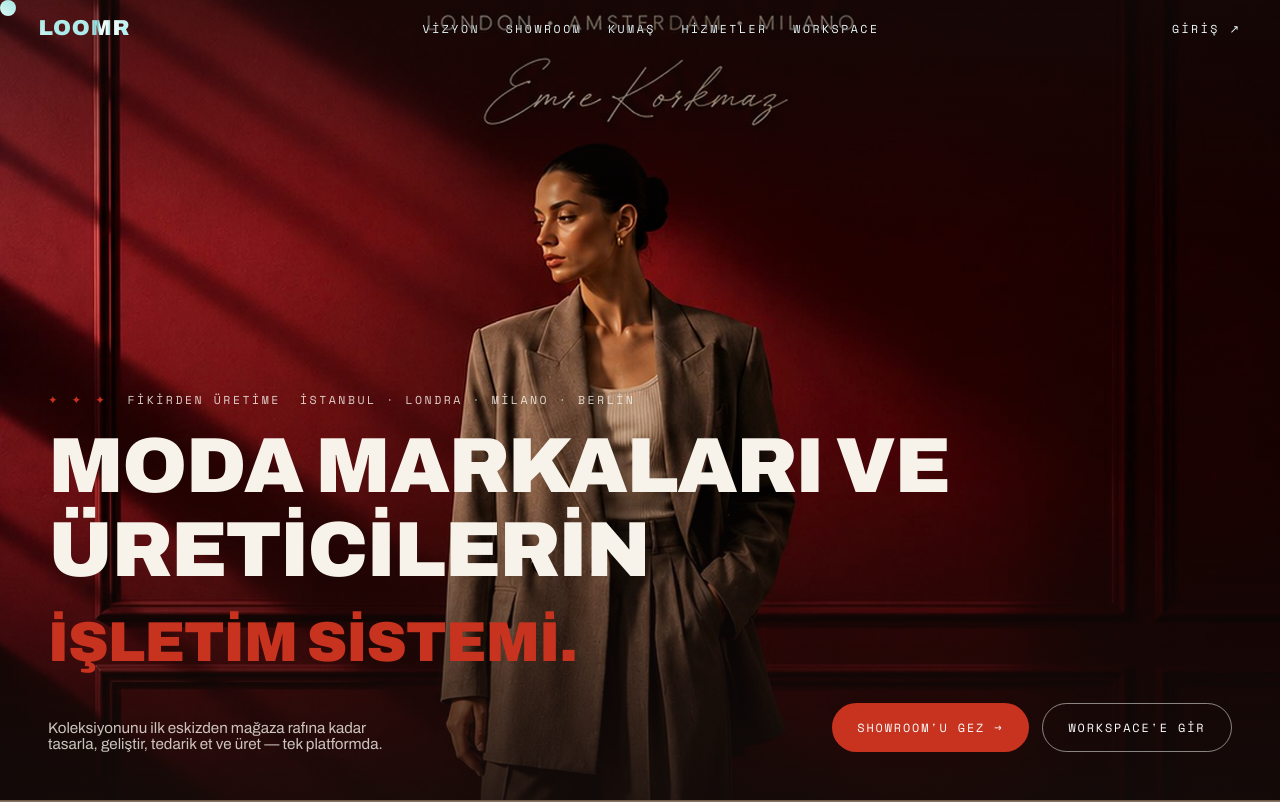
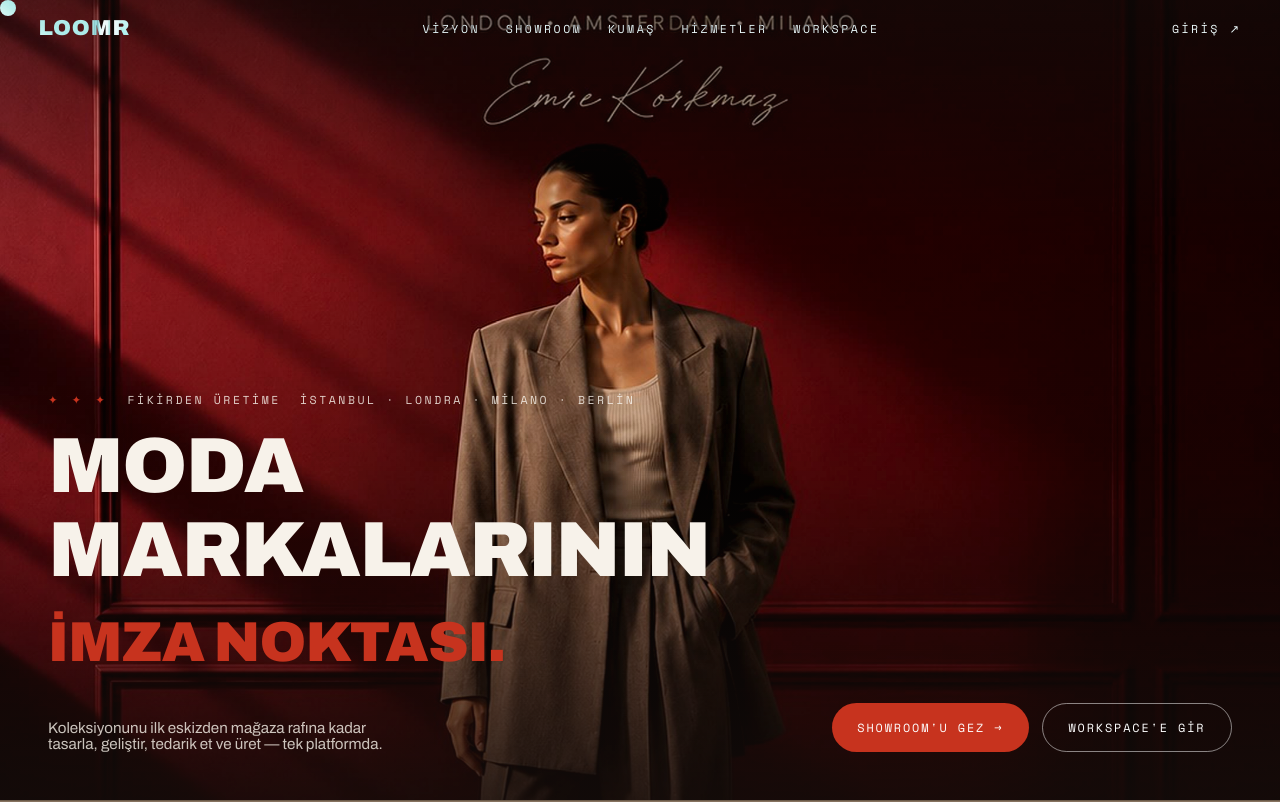
Before and after one commit to yusufkacmaz2004/loomr, a plain HTML site: page editorial.html in a window 1280 px wide. Shown: the top 802 px of the page. Drawn offline with nearby package versions, Linux system fonts and the light colour scheme.

Commit message:
Ana sayfa basligini 'Moda markalarinin imza noktasi' yap

```diff
--- a/editorial.html
+++ b/editorial.html
@@ -44,7 +44,7 @@
         <span>Fikirden Üretime</span>
         <span>İstanbul · Londra · Milano · Berlin</span>
       </div>
-      <h1>Moda markaları ve<br>üreticilerin<br><span class="em">işletim sistemi.</span></h1>
+      <h1>Moda<br>markalarının<br><span class="em">imza noktası.</span></h1>
       <div class="ed-hero__foot">
         <p>Koleksiyonunu ilk eskizden mağaza rafına kadar tasarla, geliştir, tedarik et ve üret — tek platformda.</p>
         <div style="display:flex;gap:.8rem;flex-wrap:wrap">
```
Also changed, not shown: index.html (+1 -1 lines).
